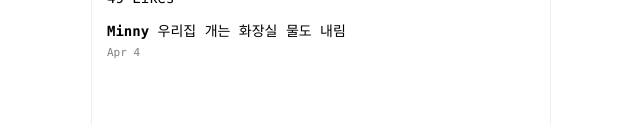
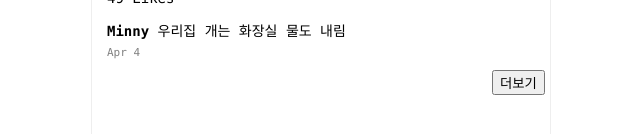
Before and after one commit to jhhan00/vue-instargram, a Vue app: page / in a window 1280 px wide. Shown: the part 1760-1894 px from the top of the page, without its empty margins (319-959 px from the left). Built offline with nearby package versions, Linux system fonts and the light colour scheme.

Commit message:
axios 사용하기 (데이터 더 가져오기 예시 추가)

```diff
--- a/src/App.vue
+++ b/src/App.vue
@@ -10,6 +10,7 @@
   </div>
 
   <Container :postData="instaData"></Container>
+  <button @click="btn_more" style="margin-left: 400px;">더보기</button>
 
   <div class="footer">
     <ul class="footer-button-plus">
@@ -22,8 +23,8 @@
 <script>
 
 import Container from './components/Container.vue';
-
 import postData from './js/postData';
+import axios from 'axios';
 
 export default {
   name: 'App',
@@ -34,6 +35,15 @@ export default {
     return {
       instaData : postData,
     }
+  },
+  methods : {
+    btn_more() {
+      axios.get('https://codingapple1.github.io/vue/more0.json')
+        .then((result) => {
+          // console.log(result.data);
+          this.instaData.push(result.data);
+        });
+    },
   },
 }
 </script>
```
